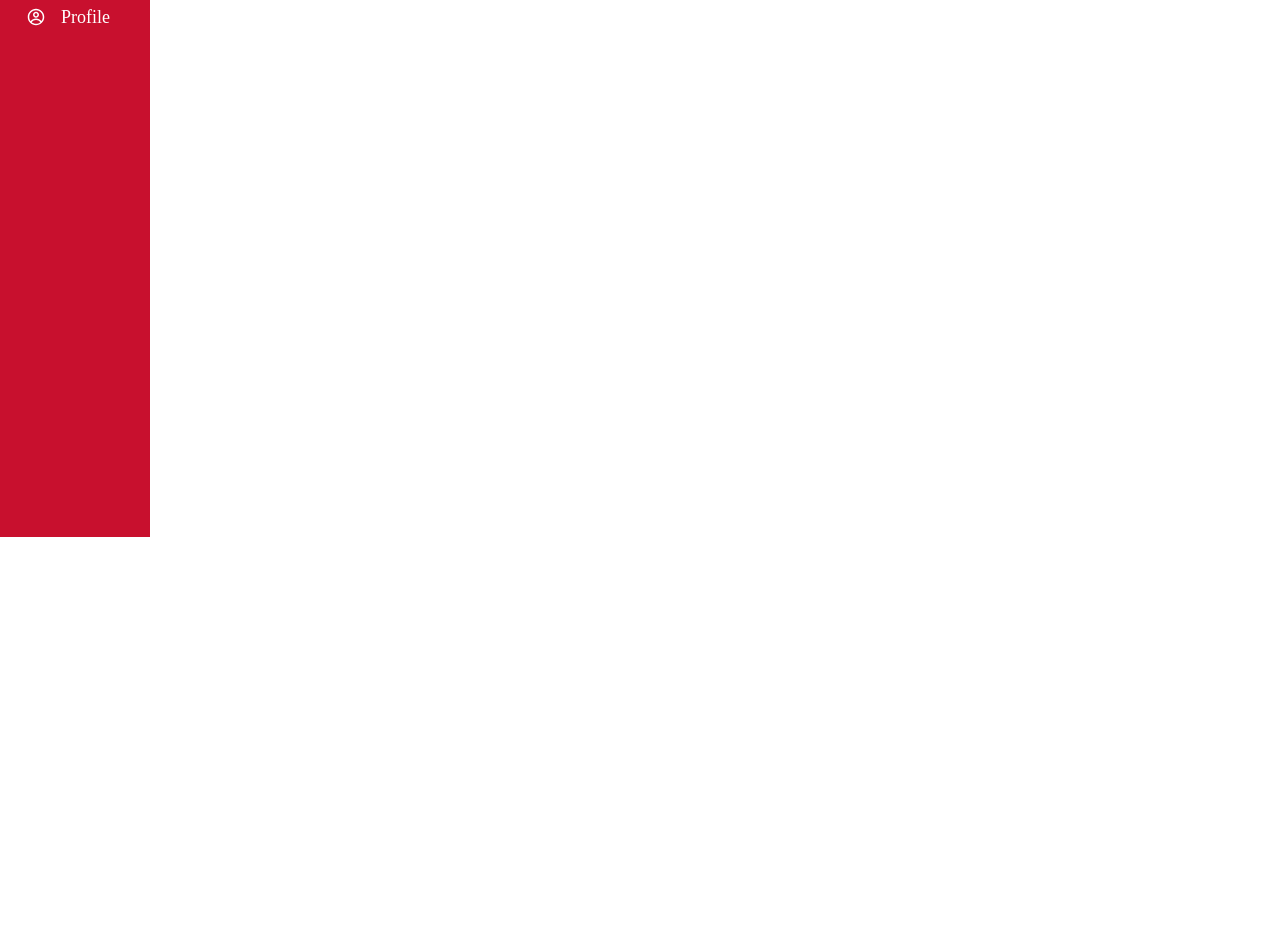
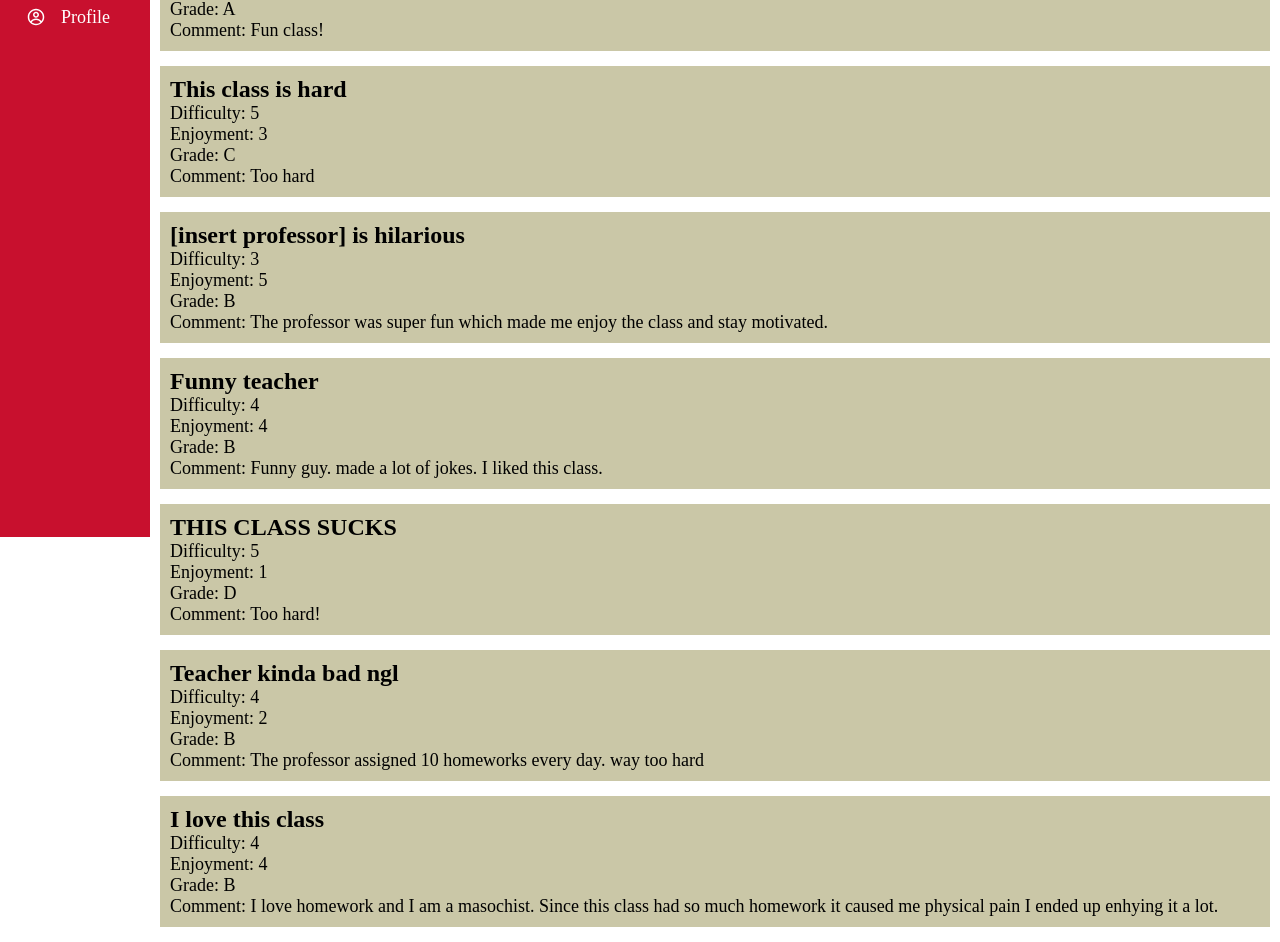
Before and after one commit to Drake-Dodson/course-critic, a React (Create React App) app in the folder 319-course-critic-ui/: page /user/reviews in a window 1280 px wide. Shown: the part 263-1205 px from the top of the page. Before the commit the page ends 800 px from the top, so only its background shows below. Built offline with nearby package versions, Linux system fonts and the light colour scheme.

Commit message:
fixed validation bug

```diff
--- a/319-course-critic-ui/src/pages/Profile.js
+++ b/319-course-critic-ui/src/pages/Profile.js
@@ -176,12 +176,13 @@ function Profile() {
                                     <input type="password" id="new_pass_confirm" name="new_pass_confirm" size="30"  placeholder="Confirm New Password"required></input>
                                 </p>
                                 </div>
-                                <div class="profile_container">
+
+                            </form>
+                            <div class="profile_container">
                                     <div class="profile_center">
                                         <button class="btn submit" onClick={validate2}>Submit</button>
                                     </div>
                                 </div>
-                            </form>
                         </div>
 
                     </div>
--- a/319-course-critic-ui/src/repositories/ReviewRepo.js
+++ b/319-course-critic-ui/src/repositories/ReviewRepo.js
@@ -7,5 +7,65 @@ export let ReviewRepo = [
         grade: "B",
         description: "I had such a good time with this class. The assignements were really fun and the teacher was amazing!",
         classID: 1
+    },
+    {
+        title: "This class is fun",
+        difficultyScore: 3,
+        enjoyment: 5,
+        grade: "A",
+        description: "Fun class!",
+        classID: 1
+    },
+    {
+        title: "This class is hard",
+        difficultyScore: 5,
+        enjoyment: 3,
+        grade: "C",
+        description: "Too hard",
+        classID: 1
+    },
+
+
+    {
+        title: "[insert professor] is hilarious",
+        difficultyScore: 3,
+        enjoyment: 5,
+        grade: "B",
+        description: "The professor was super fun which made me enjoy the class and stay motivated.",
+        classID: 2
+    },
+    {
+        title: "Funny teacher",
+        difficultyScore: 4,
+        enjoyment: 4,
+        grade: "B",
+        description: "Funny guy. made a lot of jokes. I liked this class.",
+        classID: 2
+    },
+
+
+    {
+        title: "THIS CLASS SUCKS",
+        difficultyScore: 5,
+        enjoyment: 1,
+        grade: "D",
+        description: "Too hard!",
+        classID: 3
+    },
+    {
+        title: "Teacher kinda bad ngl",
+        difficultyScore: 4,
+        enjoyment: 2,
+        grade: "B",
+        description: "The professor assigned 10 homeworks every day. way too hard",
+        classID: 3
+    },
+    {
+        title: "I love this class",
+        difficultyScore: 4,
+        enjoyment: 4,
+        grade: "B",
+        description: "I love homework and I am a masochist. Since this class had so much homework it caused me physical pain I ended up enhying it a lot.",
+        classID: 3
     }
 ]
```
